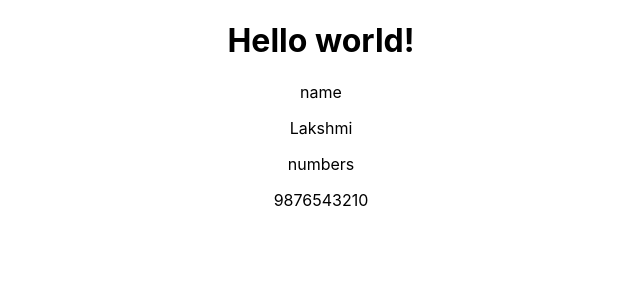
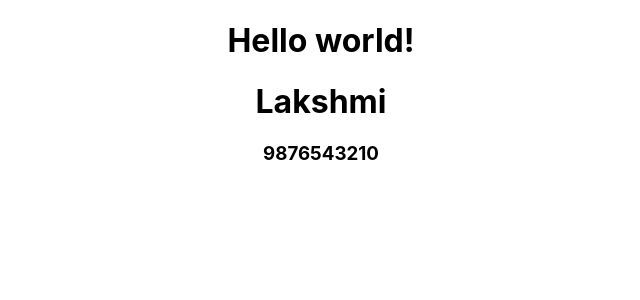
Before and after one commit to Lakshmi331/basic-react-app, a React (Create React App) app: page / in a window 1280 px wide. Shown: the top 300 px of the page, without its empty margins (319-959 px from the left). Built offline with nearby package versions, Linux system fonts and the light colour scheme.

Commit message:
conditional Rendering

```diff
--- a/src/App.js
+++ b/src/App.js
@@ -2,14 +2,16 @@ import './App.css';
 
 function App() {
   let name="Lakshmi"
-  var num = "9876543210"
+  let num = "9876543210"
+  let bool = true;
+
   return (
     <div className="App">
       <h1>Hello world!</h1>
-      <p>name</p>
-      <p>{name}</p>
-      <p>numbers</p>
-      <p>{num}</p>
+      <h1>{name}</h1>
+      {
+      bool ? <h3>{num}</h3> : <h3>No Number</h3>
+      }
     </div>
   );
 }
```
